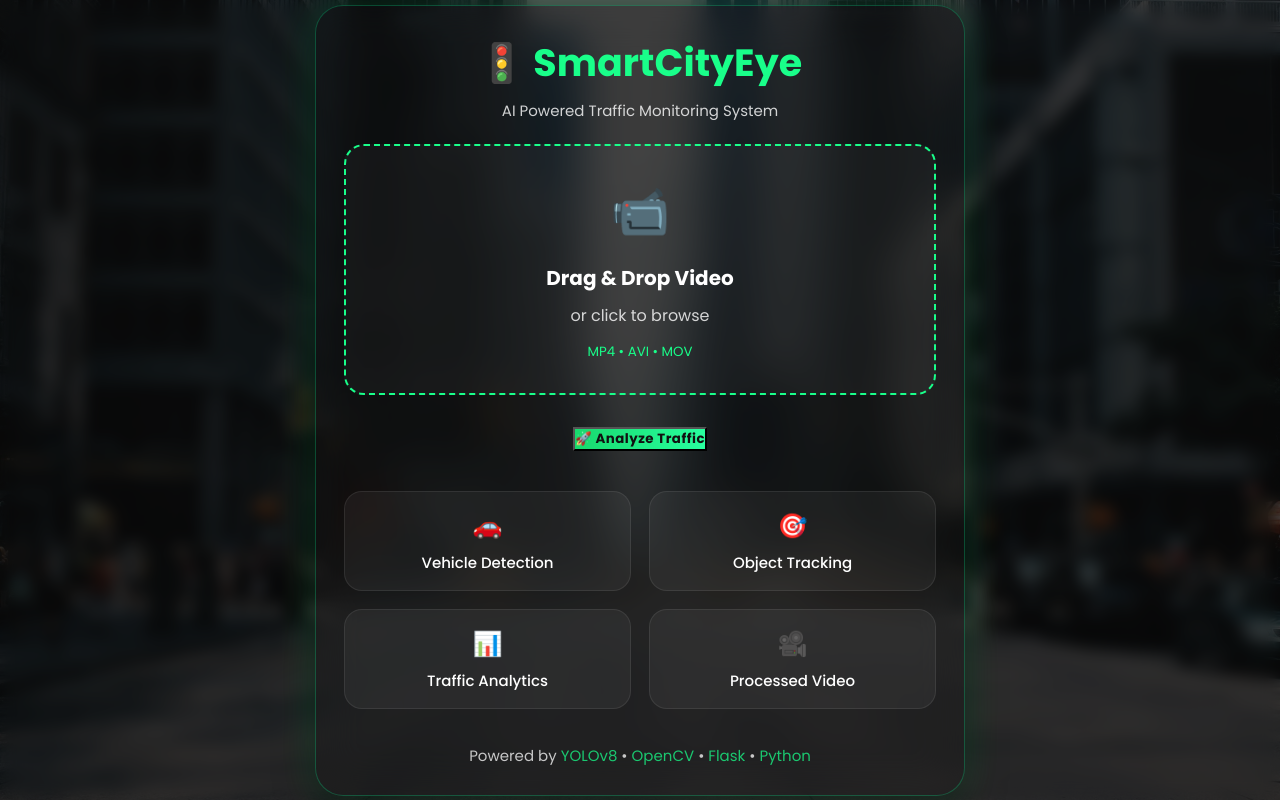
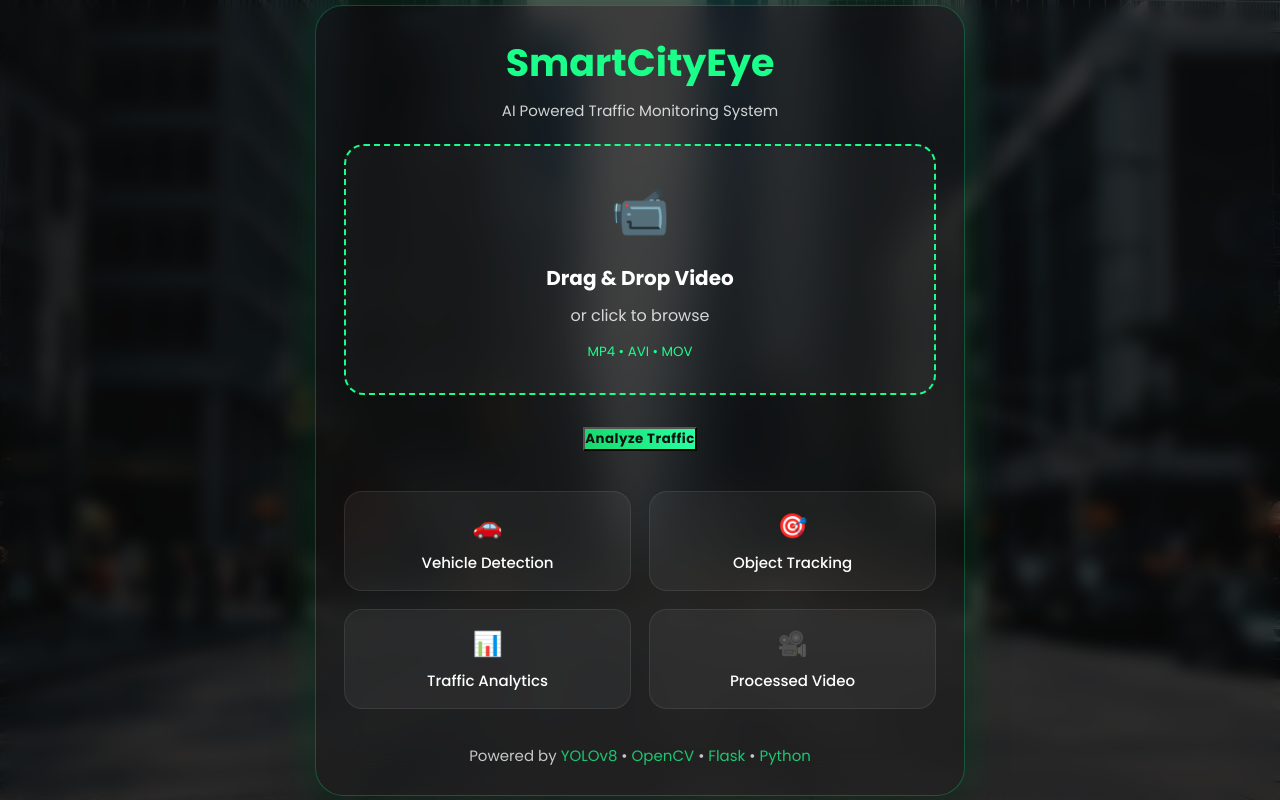
Before and after one commit to satwiktelang18/SmartCityEye, a Flask app: page / in a window 1280 px wide. Run offline with Flask 3, Linux system fonts and the light colour scheme.

Commit message:
Update project

```diff
--- a/templates/index.html
+++ b/templates/index.html
@@ -25,7 +25,7 @@
 
 <div class="container">
 
-    <h1>🚦 SmartCityEye</h1>
+    <h1>SmartCityEye</h1>
 
     <p class="subtitle">
         AI Powered Traffic Monitoring System
@@ -59,7 +59,7 @@
     </div>
 
     <button type="submit">
-        🚀 Analyze Traffic
+        Analyze Traffic
     </button>
 
 </form>
--- a/templates/result.html
+++ b/templates/result.html
@@ -101,7 +101,7 @@
 
             text-decoration:none;
 
-            background:#09310e;
+            background:#19ff8a;
 
             color:black;
 
```
